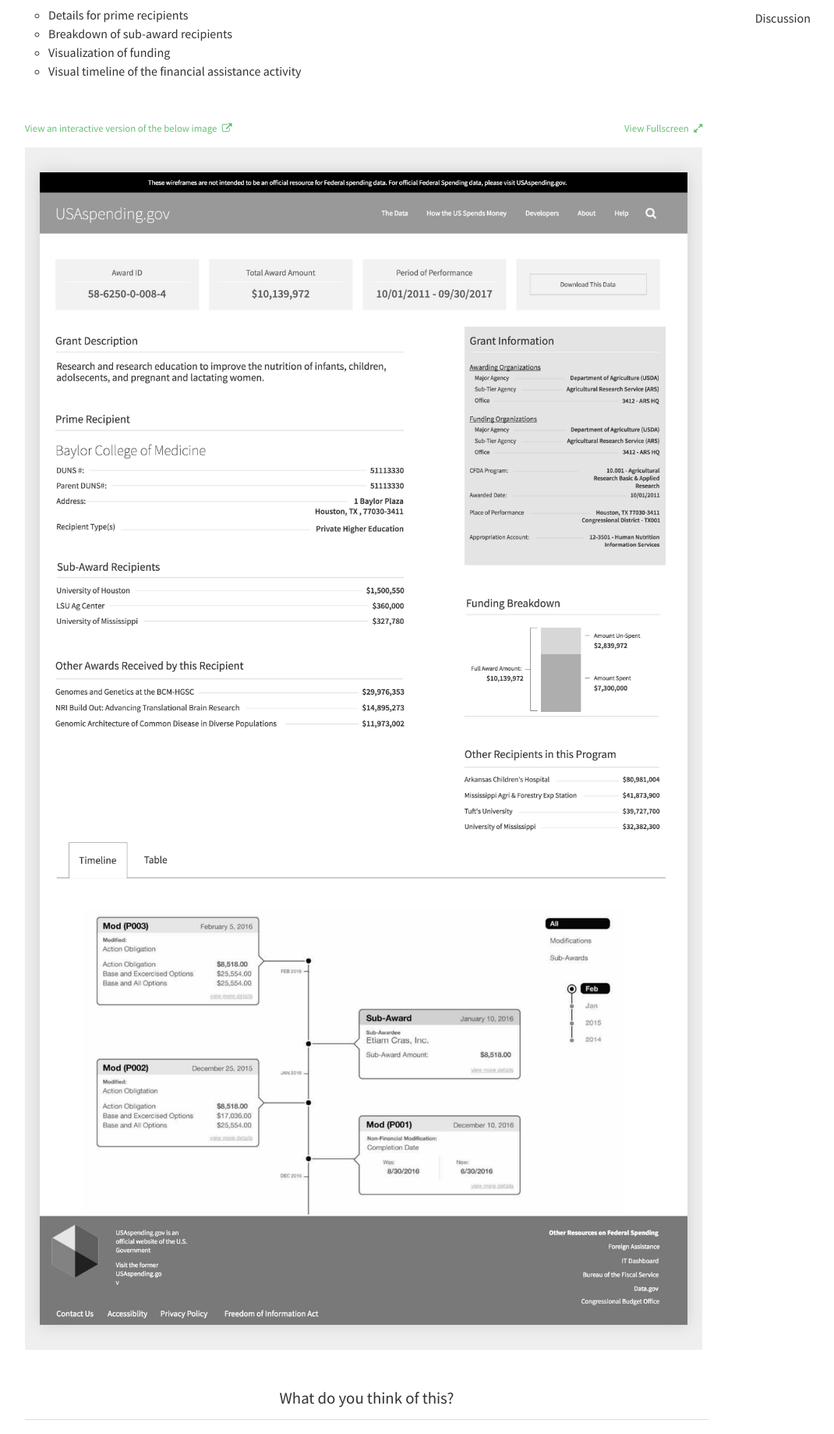
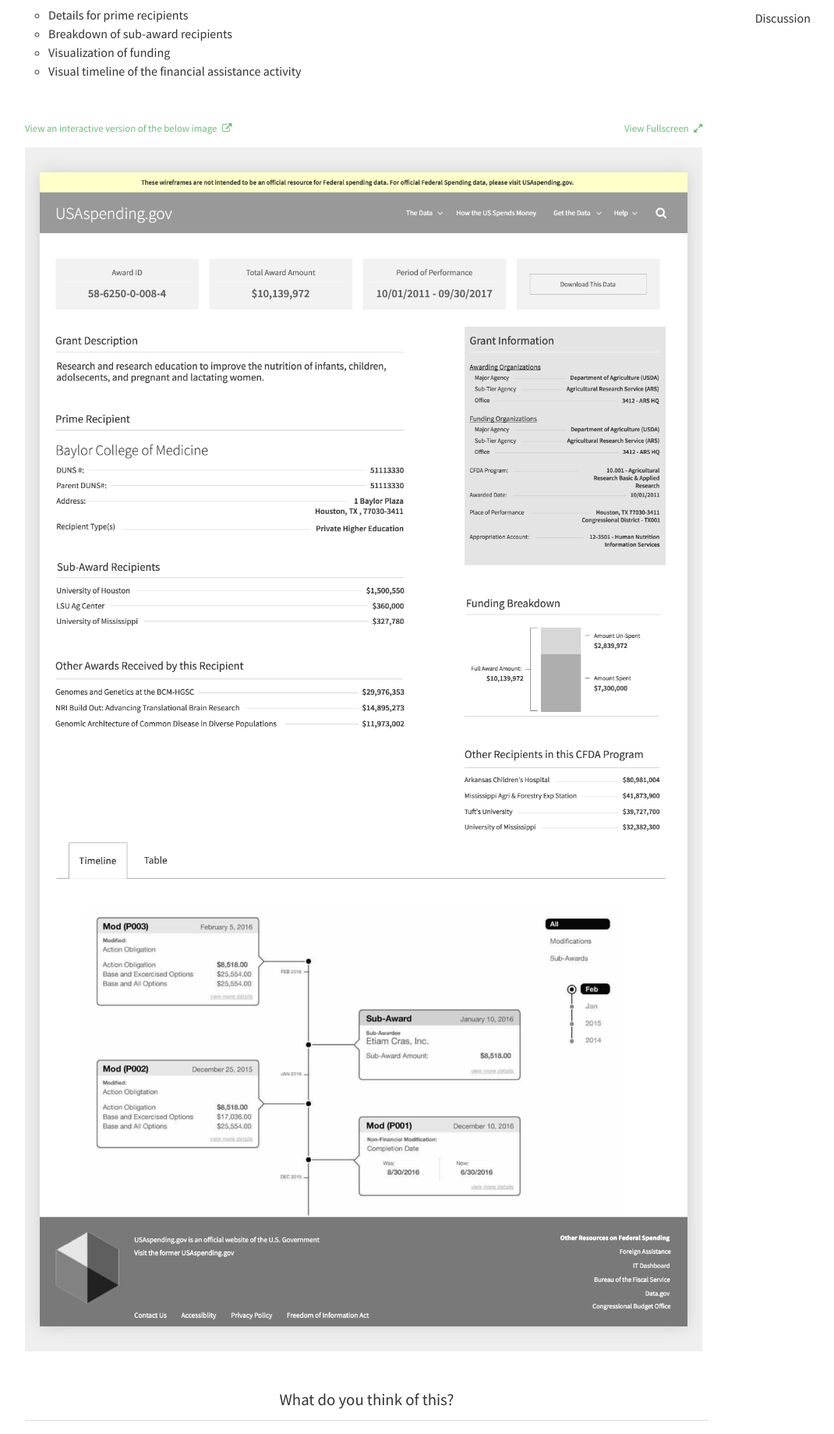
Before and after one commit to fedspendingtransparency/openbeta, a Jekyll site: the page built from _concepts/financial-assistance-award-summary.md, in a window 1280 px wide. Shown: the part 767-2606 px from the top of the page at 78% size, without its empty margins (24-1094 px from the left). Built offline with Jekyll 4.4.1, drawn with Linux system fonts in a browser that asks for light colours; nearby versions of some CDN libraries; library files that are not in the unit come from our copies; comment, search, counter and statistics services are not loaded.

Commit message:
update images and URL references for browse and financial summary pages

```diff
--- a/_concepts/financial-assistance-award-summary.md
+++ b/_concepts/financial-assistance-award-summary.md
@@ -35,7 +35,7 @@ tabs:
       - description: Visualization of funding
       - description: Visual timeline of the financial assistance activity
     disclaimer_text: <a class="usa-cta external-link" href='http://my36m8.axshare.com/financial_assistance_award_summary.html' target="_blank">View an interactive version of the below image</a>
-    image: "/assets/img/concept_financial-assistance-summary.jpg"
+    image: "/assets/img/concept_financial-assistance-summary.png"
     image_alt_text: This image displays the financial assistance award summary wireframe. Across the top of the page are three boxes that include the Award ID, the Total Amount of the Award, and the Period of Performance for the award.  At the far right is the Download button. In the section below to the left  are the details of the Prime Recipient, including the DUNS, Parent DUNS, address, and recipient type. In the next section is a list of the sub-recipients and their award amounts. Other Awards Received by this Recipient is the section below the sub-recipients. To the far right is a box with the details about the award, including the Major Awarding and Funding Agencies, and the Awarding and Funding Sub-tier Agencies, as well as the CFDA, the Award Date, the Place of Performance, and the Appropriation Account. Below is a stacked chart showing the full award amount, the amount un-spent, and the amount spent. Across the bottom of the page is the timeline of transactions and sub-awards.
     below_image_content:
     disqus_identifier: 72704398
```
Also changed, not shown: _concepts/browse.md (+1 -1 lines), assets/img/concept_browse-agencies.png, assets/img/concept_browse_A.png (added), assets/img/concept_financial-assistance-summary.png (added).
